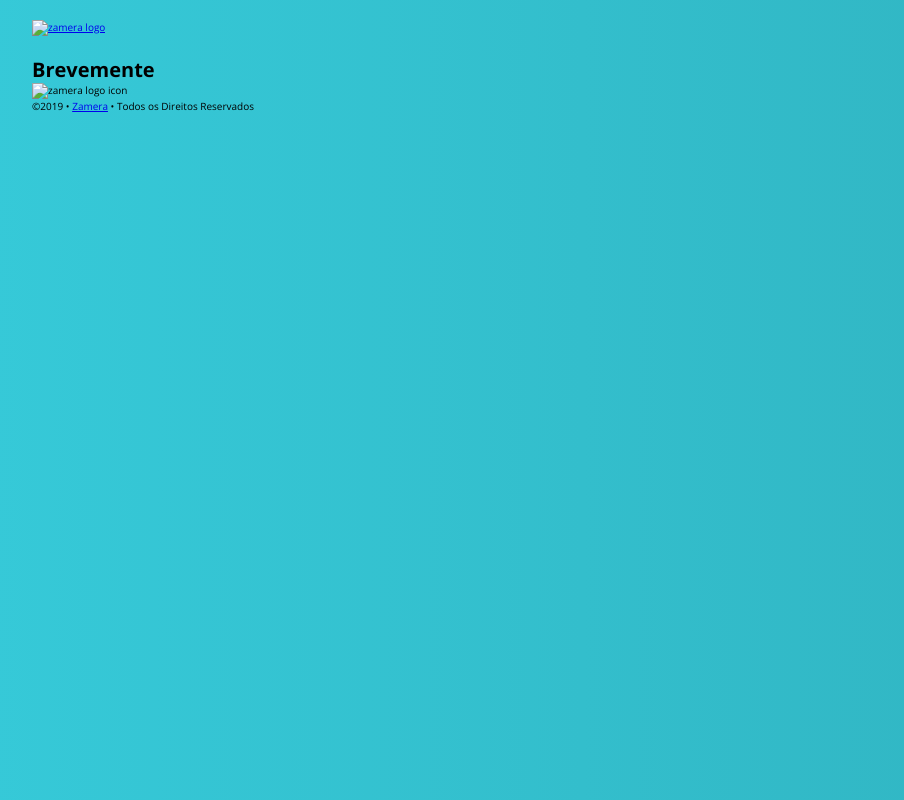
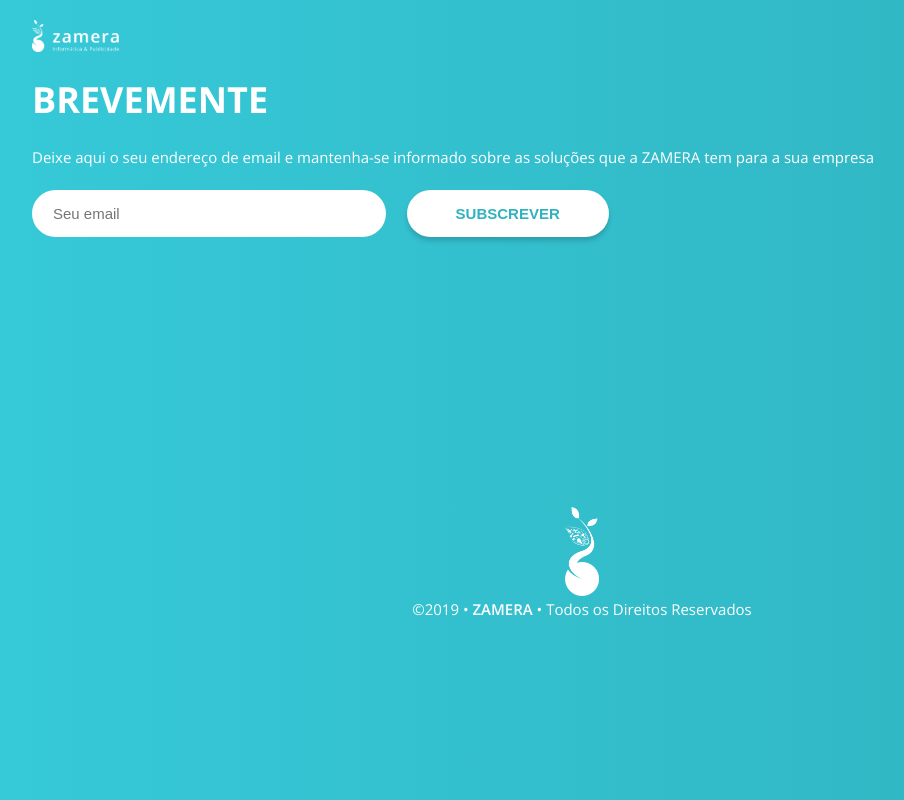
Before and after one commit to zamera/zamera.github.io, a website: page index.html in a window 1280 px wide. Shown: the whole page, without its empty margins (58-962 px from the left). Drawn offline with nearby package versions, Linux system fonts and the light colour scheme.

Commit message:
hero section, form and button component

```diff
--- a/index.html
+++ b/index.html
@@ -10,20 +10,26 @@
 	</head>
 	<body class="coming-soon__body">
 		<header class="header">
-			<a href="index.html"><img class="header__logo" src="" alt="zamera logo"></a>
+			<a href="index.html"><img class="header__logo" src="img/logo-01.png" alt="zamera logo"></a>
 		</header>
 		<main class="main">
-			<div class="zmr-col-6">
-				<h1 class="heading-primary">Brevemente</h1>
-				<p class="paragraph-default--white"></p>
-				<form action="#">
-
+			<section class="coming-soon__hero">
+				<form action="#" class="form">
+					<div class="text-box">
+						<h1 class="heading-primary heading-primary--white margin-bottom--medium">Brevemente</h1>
+						<p class="paragraph-primary paragraph-primary--white margin-bottom--medium">Deixe aqui o seu endereço de email e mantenha-se informado sobre as soluções que a ZAMERA tem para a sua empresa</p>
+					</div>
+					<div class="form__input-group">
+						<input type="email" class="form__text-input" placeholder="Seu email">
+						<button class="btn btn--white">Subscrever</button>
+					</div>
 				</form>
-			</div>
+			</section>
+			<!-- <img src="img/logo-02.png" alt="logo-leaf" class="logo-leaf"> -->
 		</main>
 		<footer class="footer">
-			<img src="" alt="zamera logo icon" class="footer__logo">
-			<p>
+			<img src="img/logo-02.png" alt="zamera logo icon" class="footer__logo">
+			<p class="paragraph-primary paragraph-primary--white">
 				©2019 • <a href="index.html" class="footer__link">Zamera</a> • Todos os Direitos Reservados
 			</p>
 		</footer>
--- a/sass/base/_typography.scss
+++ b/sass/base/_typography.scss
@@ -1,3 +1,22 @@
 body {
 	font-family: "Open Sans", sans-serif;
 }
+
+.heading-primary {
+	font-size: 3.6rem;
+	text-transform: uppercase;
+	font-weight: 700;
+
+	&--white {
+		color: $color-white;
+	}
+}
+
+.paragraph-primary {
+	font-size: $default-font-size;
+	font-weight: 400;
+
+	&--white {
+		color: $color-white;
+	}
+}
--- a/sass/base/_utilities.scss
+++ b/sass/base/_utilities.scss
@@ -0,0 +1,5 @@
+.margin-bottom {
+	&--medium {
+		margin-bottom: 2.3rem!important;
+	}
+}
--- /dev/null
+++ b/sass/components/_button.scss
@@ -0,0 +1,15 @@
+.btn {
+	border: none;
+	border-radius: 2.6rem;
+	text-transform: uppercase;
+	font-weight: 600;
+	font-size: $default-font-size;
+	padding: 1.5rem 4.9rem;
+	box-shadow: 0 .4rem .5rem rgba($color-black, .16);
+	cursor: pointer;
+
+	&--white {
+		color: $color-primary;
+		background-color: $color-white;
+	}
+}
--- /dev/null
+++ b/sass/components/_form.scss
@@ -0,0 +1,13 @@
+.form {
+
+	&__input-group {}
+
+	&__text-input {
+		border-radius: 2.6rem;
+		padding: 1.5rem 2.1rem;
+		border: none;
+		font-size: $default-font-size;
+		width: 35.4rem;
+		margin-right: 1.8rem;
+	}
+}
--- /dev/null
+++ b/sass/components/_logo-leaf.scss
@@ -0,0 +1,4 @@
+.logo-leaf {
+	display: inline-block;
+	position: absolute;
+}
--- a/sass/layout/_footer.scss
+++ b/sass/layout/_footer.scss
@@ -0,0 +1,24 @@
+.footer {
+	text-align: center;
+	// position: fixed;
+	// bottom: 2rem;
+	// left: 50%;
+	// transform: translateX(-50%);
+
+
+
+	&__logo{
+		width: 3.4rem;
+		height: auto;
+	}
+
+	&__link{
+		&:link,
+		&:visited {
+			text-decoration: none;
+			color: $color-white;
+			text-transform: uppercase;
+			font-weight: 600;
+		}
+	}
+}
--- a/sass/main.scss
+++ b/sass/main.scss
@@ -10,6 +10,9 @@
 @import "base/utilities";
 
 // components
+@import "components/button";
+@import "components/form";
+@import "components/logo-leaf";
 
 // layout
 @import "layout/footer";
--- a/sass/pages/_coming-soon.scss
+++ b/sass/pages/_coming-soon.scss
@@ -3,5 +3,10 @@
 		height: 100vh;
 		background-image: linear-gradient(to right, $color-primary-light, $color-primary);
 		padding: 0 9rem;
+		position: relative;
+	}
+
+	&__hero {
+		height: 43.2rem;
 	}
 }
```
Also changed, not shown: css/style.css, img/logo-01.png (added), img/logo-02.png (added).
